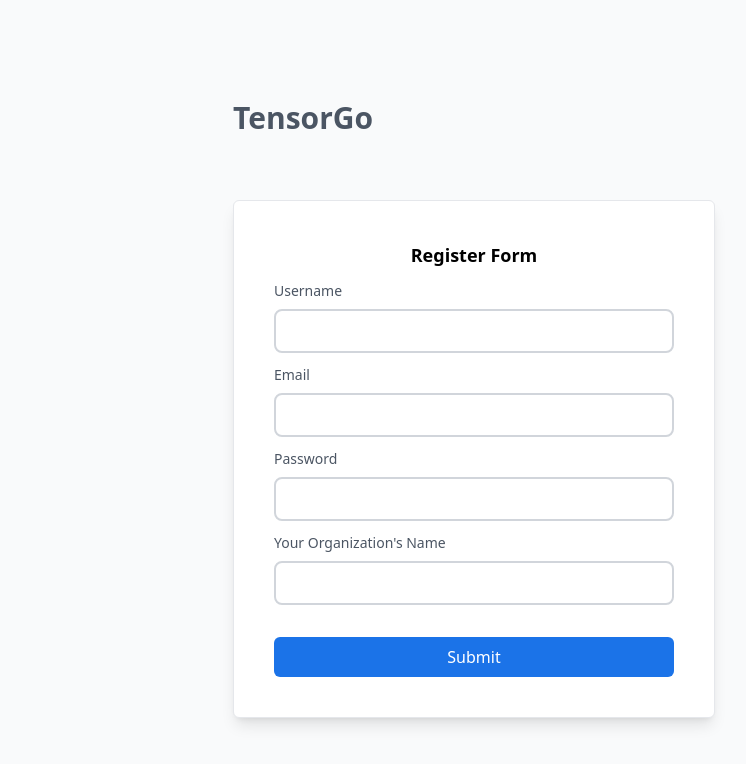
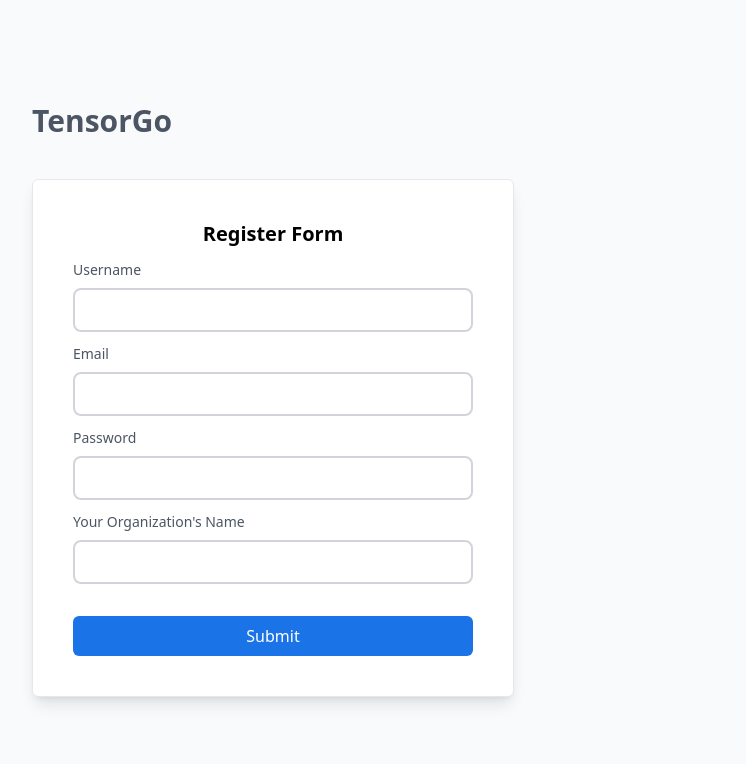
Before and after one commit to neeru0713/tensorgo-assignment, a React (Create React App) app in the folder frontend/: page /register in a window 1280 px wide. Shown: the top 764 px of the page, without its empty margins (367-1113 px from the left). Built offline with nearby package versions, Linux system fonts and the light colour scheme.

Commit message:
register page styling fix

```diff
--- a/frontend/src/components/auth/Register.js
+++ b/frontend/src/components/auth/Register.js
@@ -1,8 +1,8 @@
 import React, { useState } from "react";
 import TextField from "../form/TextField";
 import Button from "../form/Button";
-import { useDispatch } from 'react-redux';
-import { register } from '../../redux/actions/authActions';
+import { useDispatch } from "react-redux";
+import { register } from "../../redux/actions/authActions";
 export const Register = () => {
   const [formData, setFormData] = useState({
     username: "",
@@ -68,12 +68,11 @@
   };
 
   return (
-    <div className="register-page relative  h-screen bg-gray-50">
-      <h1 className="text-3xl font-bold  left-[600px] top-[100px] text-gray-600 absolute">
-        TensorGo
-      </h1>
-      <div className="absolute left-[600px] top-[200px] register-form border p-10 rounded-md flex flex-col gap-3 items-center shadow shadow-lg bg-white">
-        <h1 className="text-lg font-semibold">Register Form</h1>
+    <div className="register-page-wrapper h-screen bg-gray-50 flex flex-col justify-center items-center">
+      <div className="flex flex-col items-start register-page">
+        <h1 className="text-3xl font-bold text-gray-600 mb-10">TensorGo</h1>
+        <div className="register-form border p-10 rounded-md flex flex-col gap-3 items-center shadow shadow-lg bg-white">
+          <h1 className="text-xl font-semibold">Register Form</h1>
           <TextField
             type="text"
             name="username"
@@ -125,5 +124,6 @@
           </div>
         </div>
       </div>
+    </div>
   );
 };
```
Lines whose indentation alone changed are shown as unchanged.
